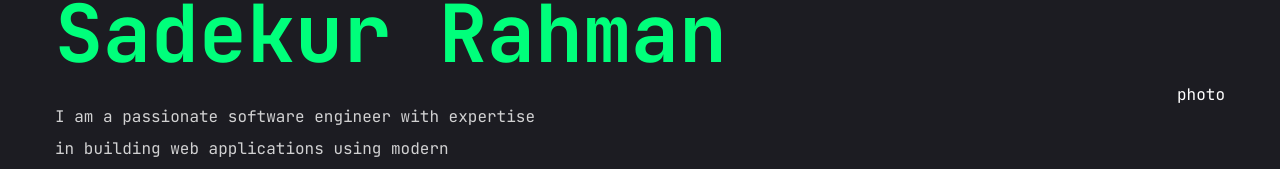
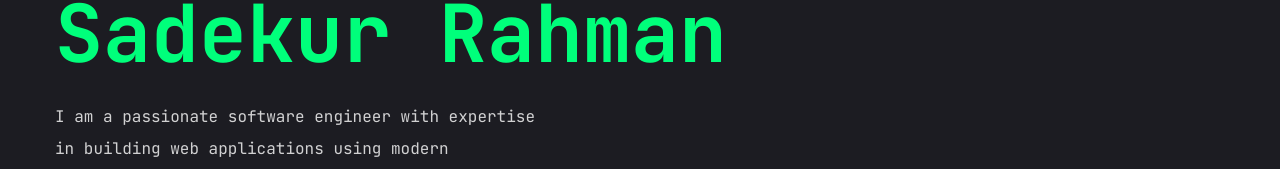
Before and after one commit to sadekur/pfs-2, a Next.js app: page / in a window 1280 px wide. Shown: the part 259-428 px from the top of the page. Built offline with nearby package versions, Linux system fonts and the light colour scheme.

Commit message:
Update hero section->photo

```diff
--- a/app/page.jsx
+++ b/app/page.jsx
@@ -2,6 +2,7 @@ import React from "react";
 import { Button } from "@/components/ui/button";
 import { FileDiffIcon } from "lucide-react";
 import Social from "@/components/Social";
+import Photo from "@/components/Photo";
 
 const Home = () => {
   return (
@@ -37,7 +38,9 @@ const Home = () => {
               </div>
             </div>
           </div>
-          <div>photo</div>
+          <div>
+            <Photo />
+          </div>
         </div>
       </div>
     </section>
--- a/components/MobileNav.jsx
+++ b/components/MobileNav.jsx
@@ -36,7 +36,7 @@ const MobileNav = () => {
             <CiMenuFries className="text-[32px] text-accent" />
         </SheetTrigger>
         <SheetContent className="flex flex-col">
-            <div className="mt-32 mb-40 text-center text-2xl">
+            <div className="mt-28 mb-35 text-center text-2xl">
                 <Link href="/">
                 <h1 className="text-4xl font-semibold">Sadekur<span className="text-accent"> Rahman</span></h1>
                 </Link>
--- /dev/null
+++ b/components/Photo.jsx
@@ -0,0 +1,12 @@
+"use client";
+import React from 'react'
+
+const Photo = () => {
+  return (
+    <div>
+
+    </div>
+  )
+}
+
+export default Photo
```
